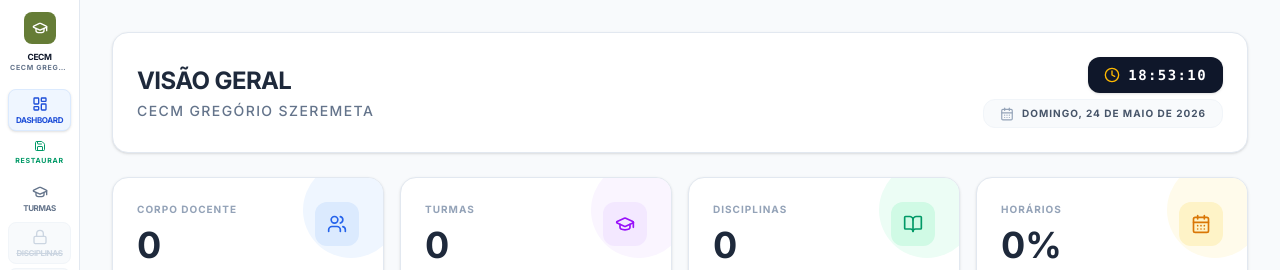
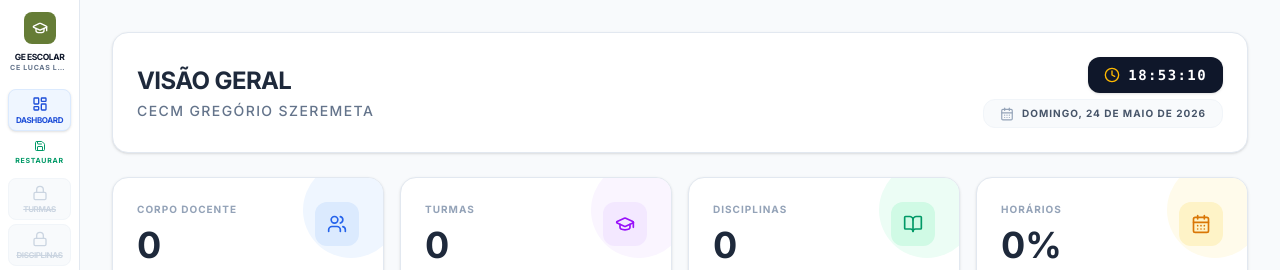
Before and after one commit to lucasmercer/horarios, a React (Vite) app: page /#/ in a window 1280 px wide. Shown: the top 270 px of the page. Built offline with nearby package versions, Linux system fonts and the light colour scheme; sample sign-in values are in the browser's storage.

Commit message:
Update DashboardLayout.tsx

```diff
--- a/src/layouts/DashboardLayout.tsx
+++ b/src/layouts/DashboardLayout.tsx
@@ -30,7 +30,7 @@ import { motion, AnimatePresence } from 'motion/react';
 
 export default function DashboardLayout() {
   const [isSidebarOpen, setIsSidebarOpen] = useState(false);
-  const [schoolName, setSchoolName] = useState('CECM GREGÓRIO');
+  const [schoolName, setSchoolName] = useState('CE LUCAS LENIAR EF.M.P.');
   const [logoUrl, setLogoUrl] = useState('');
   const navigate = useNavigate();
 
@@ -46,7 +46,7 @@ export default function DashboardLayout() {
   const [configApiKey, setConfigApiKey] = useState('');
 
   const handleOpenSettings = () => {
-    setConfigSchoolName(localStorage.getItem('cecm_school_name') || 'CECM GREGÓRIO');
+    setConfigSchoolName(localStorage.getItem('cecm_school_name') || 'CE LUCAS LENIAR EF.M.P.');
     setConfigLogoUrl(localStorage.getItem('cecm_logo_url') || '');
     setConfigEnableNoite(localStorage.getItem('enable_noite_period') === 'true');
     setConfigEnableAsincrona(localStorage.getItem('enable_noite_asynchronous') === 'true');
@@ -155,14 +155,14 @@ export default function DashboardLayout() {
       schedules: JSON.parse(localStorage.getItem('cecm_schedules') || '{}'),
       version: parseInt(localStorage.getItem('cecm_version') || '74', 10),
       logoUrl: localStorage.getItem('cecm_logo_url') || '',
-      schoolName: localStorage.getItem('cecm_school_name') || 'CECM GREGÓRIO SZEREMETA',
+      schoolName: localStorage.getItem('cecm_school_name') || 'CE LUCAS LENIAR EF.M.P.',
       timeRangesManha: JSON.parse(localStorage.getItem('cecm_time_ranges_manha') || 'null'),
       timeRangesTarde: JSON.parse(localStorage.getItem('cecm_time_ranges_tarde') || 'null'),
       timeRangesNoite: JSON.parse(localStorage.getItem('cecm_time_ranges_noite') || 'null'),
       enableNoite: localStorage.getItem('enable_noite_period') === 'true',
       enableNoiteAsynchronous: localStorage.getItem('enable_noite_asynchronous') === 'true',
       exportDate: new Date().toISOString(),
-      appName: "CECM-Scheduler"
+      appName: "GE-Scheduler"
     };
 
     // Cleanup null properties
@@ -258,7 +258,12 @@ export default function DashboardLayout() {
       setSchoolName(ce.detail);
     };
 
+    const handleOpenImport = () => setIsImportOpen(true);
+    const handleOpenExport = () => setIsExportOpen(true);
+
     window.addEventListener('cecm_school_name_changed', handleNameChange);
+    window.addEventListener('cecm_open_import', handleOpenImport);
+    window.addEventListener('cecm_open_export', handleOpenExport);
 
     const checkData = () => {
       try {
@@ -275,6 +280,8 @@ export default function DashboardLayout() {
 
     return () => {
       window.removeEventListener('cecm_school_name_changed', handleNameChange);
+      window.removeEventListener('cecm_open_import', handleOpenImport);
+      window.removeEventListener('cecm_open_export', handleOpenExport);
       clearInterval(intervalId);
     };
   }, []);
@@ -286,7 +293,7 @@ export default function DashboardLayout() {
 
   const navItems = [
     { name: 'Dashboard', path: '/', icon: LayoutDashboard, locked: false },
-    { name: 'Turmas', path: '/alunos', icon: GraduationCap, locked: false },
+    { name: 'Turmas', path: '/alunos', icon: GraduationCap, locked: !hasTurmas },
     { name: 'Disciplinas', path: '/disciplinas', icon: BookOpen, locked: !hasTurmas },
     { name: 'Professores', path: '/professores', icon: Users, locked: !hasTurmas || !hasDisciplinas },
     { name: 'Horários', path: '/horarios', icon: CalendarDays, locked: !hasTurmas || !hasDisciplinas || !hasProfessores },
@@ -295,7 +302,7 @@ export default function DashboardLayout() {
   ];
 
   const handleSupportSend = () => {
-    const text = `Olá Professor Lucas, preciso de suporte no sistema CECM Gestão Escolar!\n\n*Módulo:* ${supportModule}\n*Escola:* ${schoolName}\n*Mensagem:* ${supportMessage || 'Gostaria de tirar uma dúvida.'}`;
+    const text = `Olá Professor Lucas, preciso de suporte no sistema de Gestão Escolar!\n\n*Módulo:* ${supportModule}\n*Escola:* ${schoolName}\n*Mensagem:* ${supportMessage || 'Gostaria de tirar uma dúvida.'}`;
     const encodedText = encodeURIComponent(text);
     const whatsappUrl = `https://wa.me/5542988869655?text=${encodedText}`;
     window.open(whatsappUrl, '_blank');
@@ -334,7 +341,7 @@ export default function DashboardLayout() {
             )}
           </div>
           <div className="w-full text-center px-0.5">
-            <h1 className="text-[8.5px] font-black text-slate-900 leading-tight uppercase tracking-tighter truncate w-full">CECM</h1>
+            <h1 className="text-[8.5px] font-black text-slate-900 leading-tight uppercase tracking-tighter truncate w-full">GE ESCOLAR</h1>
             <p className="text-[7px] text-slate-500 font-bold uppercase tracking-widest truncate w-full">{schoolName}</p>
           </div>
           <button
@@ -582,7 +589,7 @@ export default function DashboardLayout() {
                         type="text"
                         value={configSchoolName}
                         onChange={(e) => setConfigSchoolName(e.target.value)}
-                        placeholder="Ex: CECM GREGÓRIO SZEREMETA"
+                        placeholder="Ex: CE LUCAS LENIAR EF.M.P."
                         className="w-full border border-slate-200 rounded-xl px-3 py-2 text-xs font-bold text-slate-700 outline-none focus:border-slate-500 bg-slate-50"
                       />
                     </div>
@@ -1073,7 +1080,7 @@ export default function DashboardLayout() {
                   </div>
                   <div>
                     <h3 className="text-sm font-black text-slate-900 uppercase tracking-wider leading-none">
-                      Manual do Sistema CECM
+                      Manual do Sistema
                     </h3>
                     <p className="text-[10px] text-slate-800 font-bold uppercase tracking-wide mt-1">
                       Aprenda a configurar e gerenciar todos os módulos do sistema
@@ -1131,7 +1138,7 @@ export default function DashboardLayout() {
                       </h4>
                       <div className="space-y-3 text-xs text-slate-600 font-sans leading-relaxed">
                         <p>
-                          Bem-vindo ao <strong>Sistema de Gestão Escolar Integrado CECM</strong>. Na tela inicial (Dashboard) você encontra uma visão geral rápida da situação e status de gerência de tempo e professores.
+                          Bem-vindo ao <strong>Sistema de Gestão Escolar Integrado</strong>. Na tela inicial (Dashboard) você encontra uma visão geral rápida da situação e status de gerência de tempo e professores.
                         </p>
                         <ul className="list-disc pl-5 space-y-1.5 font-sans">
                           <li><strong>Configurar Sistema:</strong> Altere as propriedades fundamentais como Nome do Colégio, Logotipo, Modalidades de Período Acadêmico (Trimestre/Bimestre) e ative a arquitetura estrutural do turno Noturno se houver.</li>
```
